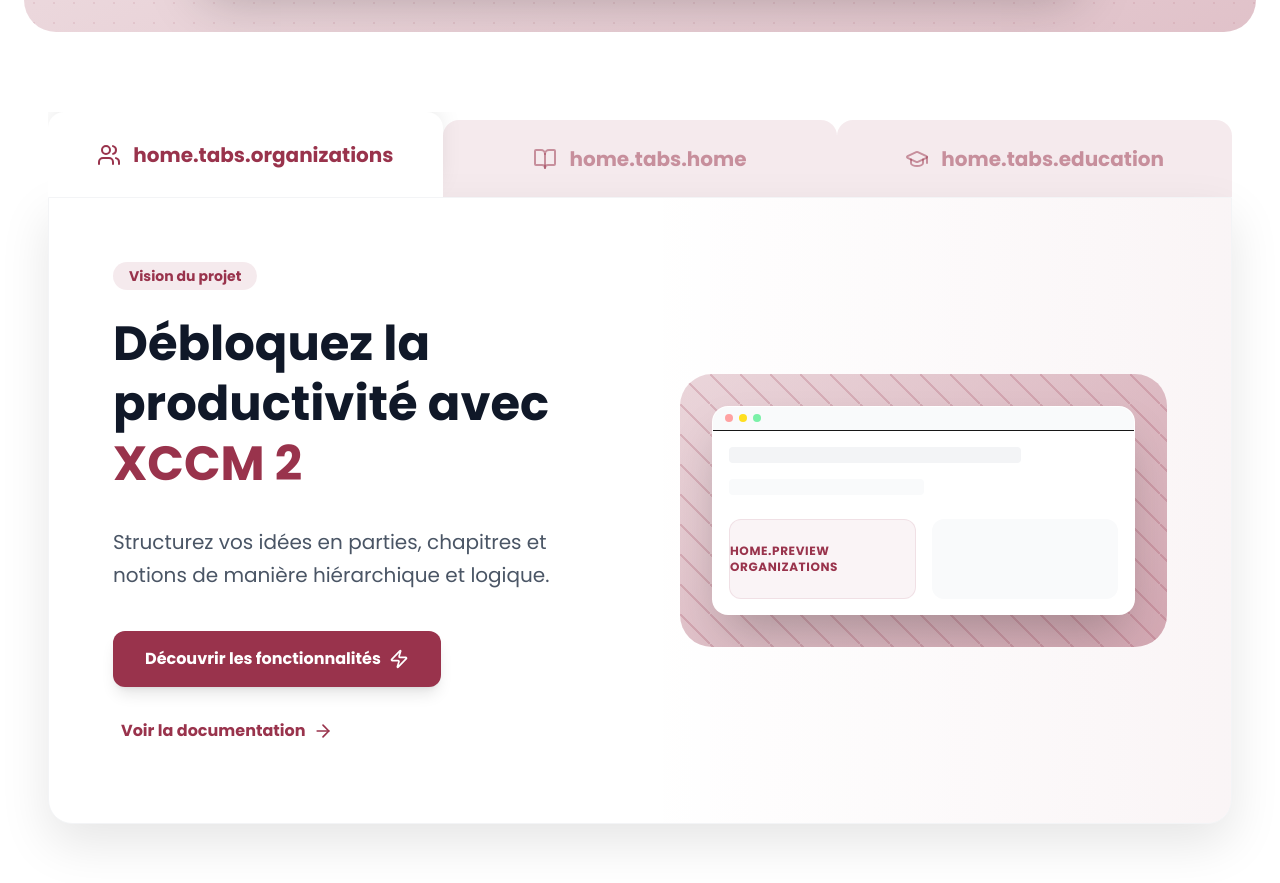
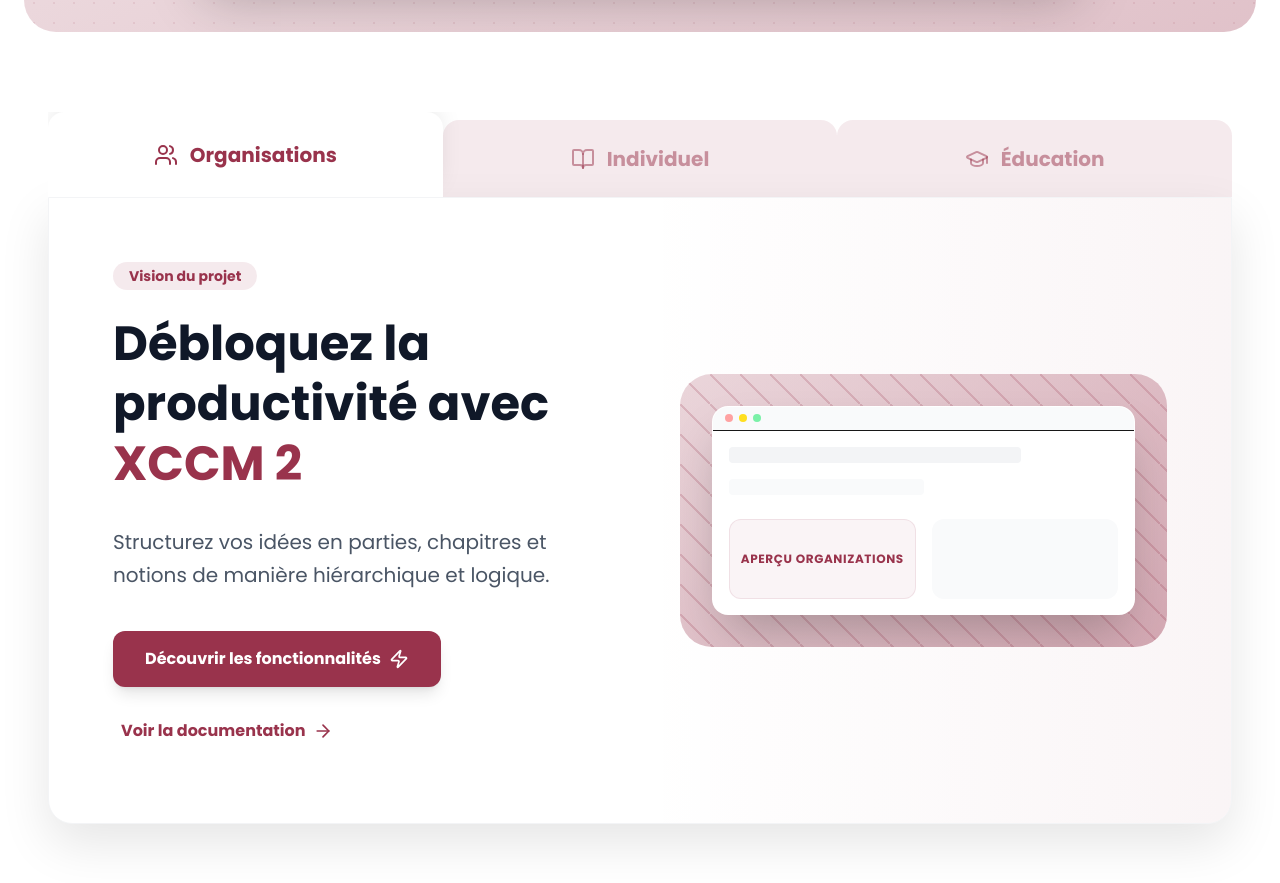
Before and after one commit to Zenbx/XCCM_2, a Next.js app: page / in a window 1280 px wide. Shown: the part 925-1808 px from the top of the page. Built offline with nearby package versions, Linux system fonts and the light colour scheme; no server answers.

Commit message:
feat: Introduce `EditorHeader` component for project navigation, actions, and collaboration, and add French localization.

```diff
--- a/app/edit/components/EditorHeader.tsx
+++ b/app/edit/components/EditorHeader.tsx
@@ -64,7 +64,7 @@ const EditorHeader: React.FC<EditorHeaderProps> = ({
                             </>
                         ) : (
                             <>
-                                <span className="uppercase text-[10px] font-bold tracking-wider">{t.editor.part}</span>
+                                <span className="uppercase text-[10px] font-bold tracking-wider">{t('part')}</span>
                                 <ChevronRight className="w-3 h-3 text-gray-300 dark:text-gray-600" />
                                 <span className="font-bold text-[#99334C] dark:text-[#ff9daf]">{currentContext.partTitle}</span>
                                 <span className="ml-1 text-gray-400 font-normal dark:text-gray-500">(Intro)</span>
--- a/messages/fr.json
+++ b/messages/fr.json
@@ -23,7 +23,10 @@
         "none": "Aucun",
         "success": "Succès",
         "error": "Erreur",
-        "and": "et"
+        "and": "et",
+        "links": {
+            "community": "Communauté"
+        }
     },
     "header": {
         "links": {
@@ -102,6 +105,12 @@
                 "desc": "Interface rapide et réactive pour une expérience de création fluide."
             }
         },
+        "tabs": {
+            "organizations": "Organisations",
+            "home": "Individuel",
+            "education": "Éducation"
+        },
+        "preview": "Aperçu",
         "testimonials": {
             "title": "Ils nous font confiance",
             "subtitle": "Découvrez ce que nos utilisateurs disent de XCCM 2"
@@ -160,6 +169,7 @@
         "levels": {
             "Debutant": "Débutant",
             "Intermediaire": "Intermédiaire",
+            "Intermédiaire": "Intermédiaire",
             "Avance": "Avancé",
             "NA": "N/A"
         },
```
